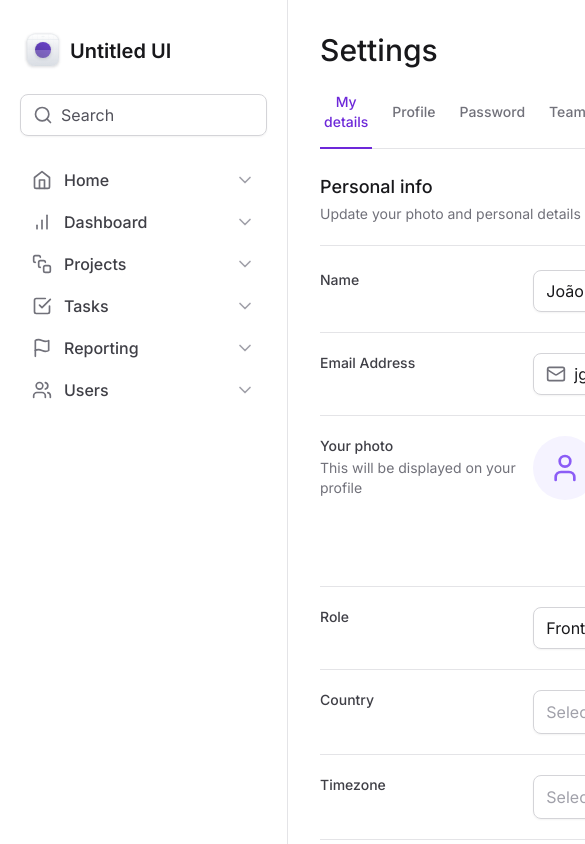
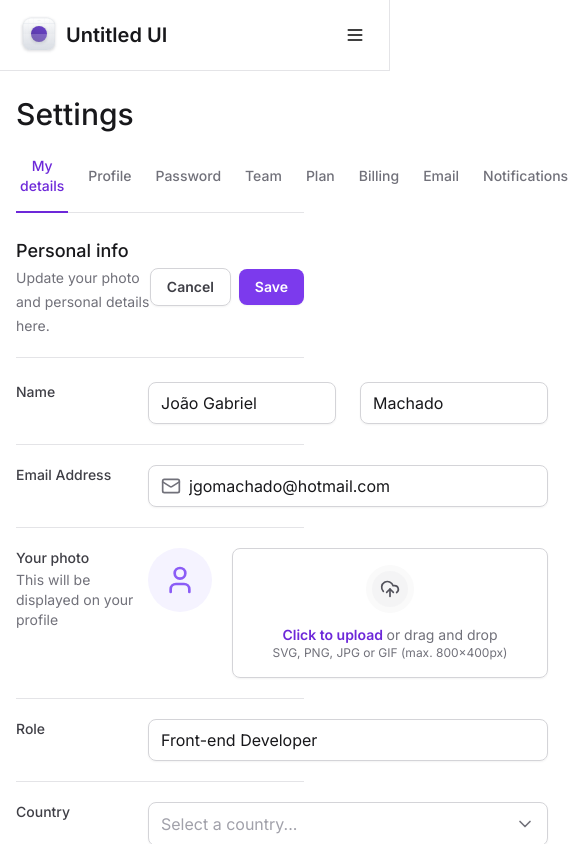
Before and after one commit to liroujohn/tailwind-next, a Next.js app: page / in a window 390 px wide. Shown: the top 844 px of the page, 585 px wide, since content can reach past the window. Built offline with nearby package versions, Linux system fonts and the light colour scheme.

Commit message:
add responsive

```diff
--- a/package.json
+++ b/package.json
@@ -10,6 +10,7 @@
   },
   "dependencies": {
     "@formkit/auto-animate": "^0.7.0",
+    "@radix-ui/react-collapsible": "^1.0.3",
     "@radix-ui/react-select": "^1.2.2",
     "@radix-ui/react-tabs": "^1.0.4",
     "@types/node": "20.4.9",
--- a/src/app/layout.tsx
+++ b/src/app/layout.tsx
@@ -20,7 +20,9 @@
       <body className={inter.className}>
         <div className="grid min-h-screen grid-cols-app ">
           <Sidebar />
-          <main className="px-8 pb-12 pt-8">{children}</main>
+          <main className="px-4 pb-12 pt-24 lg:col-start-2 lg:px-8 lg:pt-8">
+            {children}
+          </main>
         </div>
       </body>
     </html>
--- a/src/components/Sidebar/index.tsx
+++ b/src/components/Sidebar/index.tsx
@@ -1,3 +1,5 @@
+'use client'
+
 import {
   Home,
   BarChart,
@@ -9,21 +11,35 @@
   Cog,
   ChevronDown,
   Search,
+  Menu,
 } from 'lucide-react'
 import { Logo } from './Logo'
 import { NavItem } from './NavItem'
 import { UsedSpaceWidget } from './UsedSpaceWidget'
 import { Profile } from './Profile'
+import * as Collpasible from '@radix-ui/react-collapsible'
 import * as Input from '../Input'
+import { Button } from '../Button'
 
 export function Sidebar() {
   return (
-    <aside className="flex flex-col gap-6 border-r border-zinc-200 px-5 py-8">
+    <Collpasible.Root className="fixed left-0 right-0 top-0 z-20 flex flex-col gap-6 border-b border-r border-zinc-200 bg-white p-4 data-[state=open]:bottom-0 lg:right-auto  lg:w-80 lg:border-r lg:px-5 lg:py-8 lg:data-[state=closed]:bottom-0">
+      <div className="flex items-center justify-between">
         <Logo />
+        <Collpasible.Trigger asChild className="lg:hidden">
+          <Button variant="ghost">
+            <Menu className="h-5 w-5" />
+          </Button>
+        </Collpasible.Trigger>
+      </div>
 
+      <Collpasible.Content
+        forceMount
+        className="flex flex-1 flex-col gap-6 data-[state=closed]:hidden lg:data-[state=closed]:flex"
+      >
         <Input.Root>
           <Input.Prefix>
-          <Search className="h-5 w-5 text-zinc-500" />
+            <Search className="h-6 w-6 text-zinc-500" />
           </Input.Prefix>
           <Input.Control placeholder="Search" />
         </Input.Root>
@@ -49,6 +65,7 @@
 
           <Profile />
         </div>
-    </aside>
+      </Collpasible.Content>
+    </Collpasible.Root>
   )
 }
```
Also changed, not shown: 1 other file (tests, documents, lock files or other folders). Lines whose indentation alone changed are shown as unchanged.
